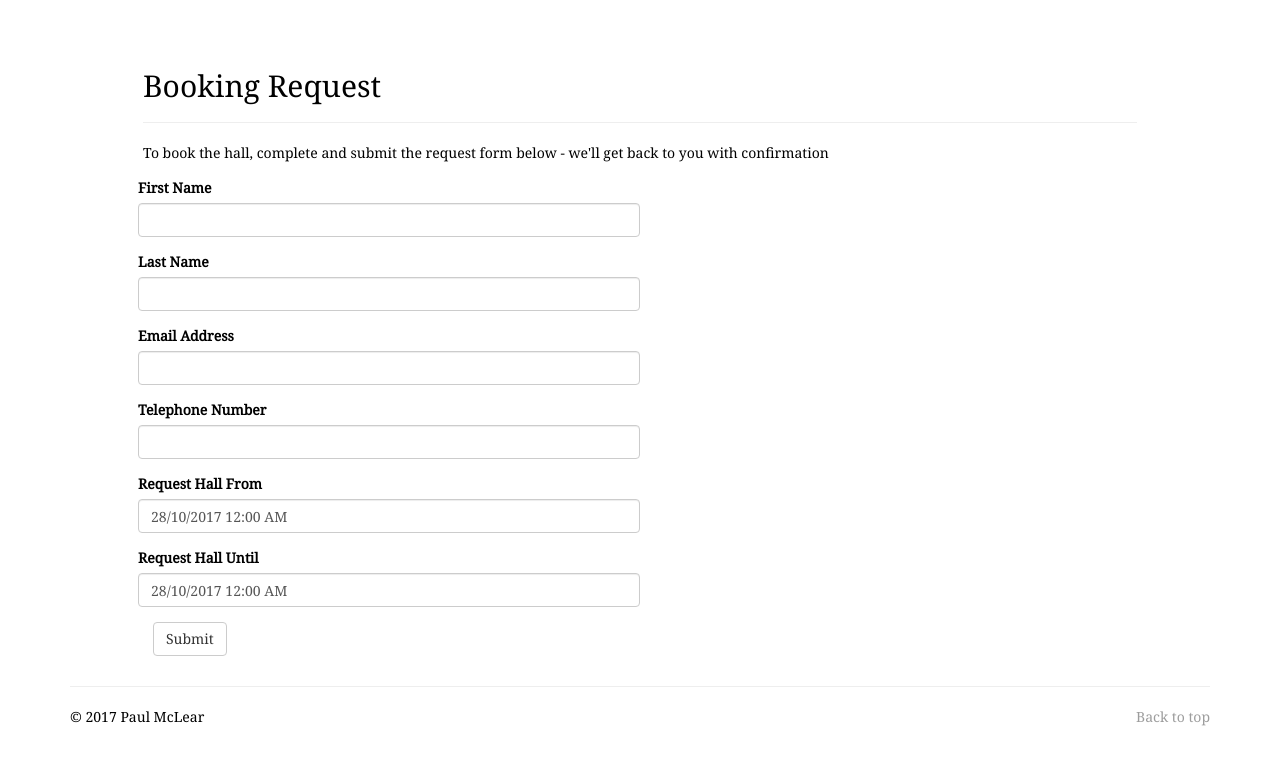
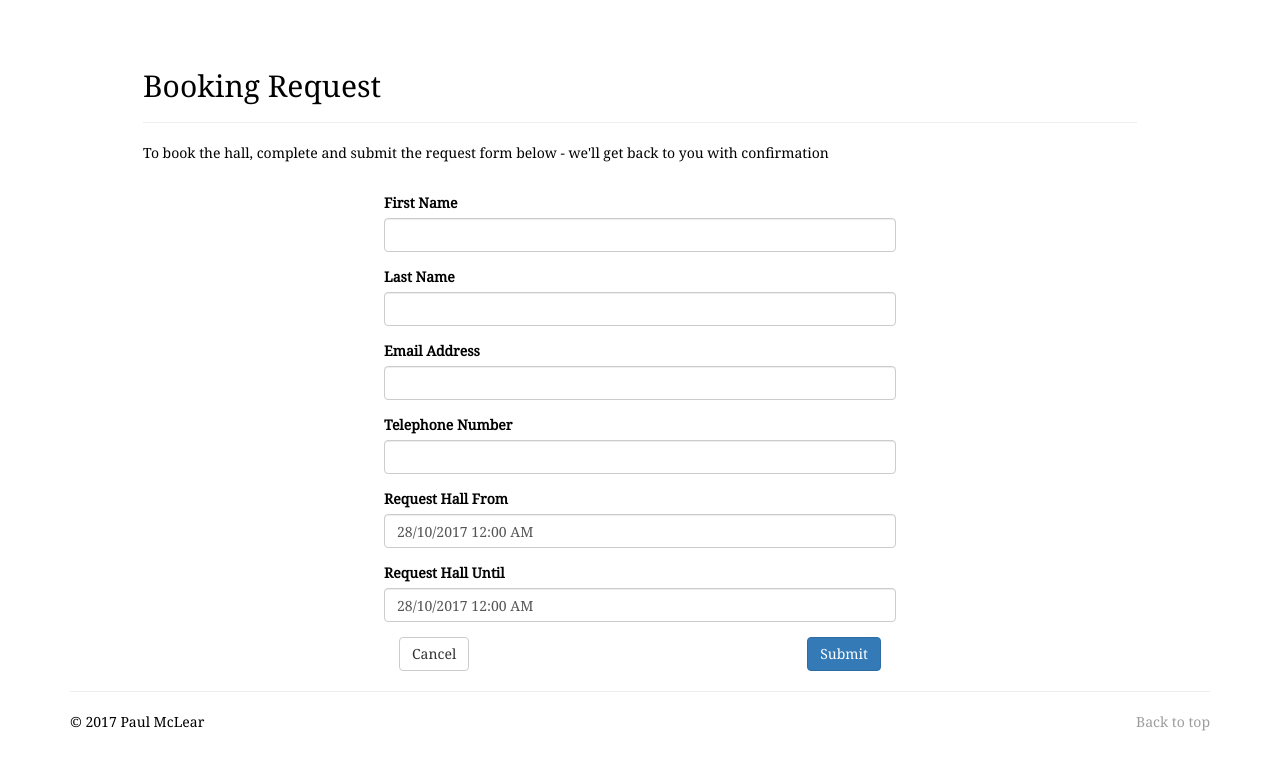
Before and after one commit to pemm8/village-hall, a Flask app: page /booking/form in a window 1280 px wide. Shown: the part 71-853 px from the top of the page. Before the commit the page ends 797 px from the top, so only its background shows below. Run offline with Flask 2, Linux system fonts and the light colour scheme; parts of the project's set-up code (start-up, migrations or seed data) failed here and were passed over; some libraries are stand-ins or nearby versions; some web fonts are replaced.

Commit message:
Booking Confirmation Added | Production Email Setup.

```diff
--- a/app/booking/__init__.py
+++ b/app/booking/__init__.py
@@ -32,5 +32,15 @@ def form():
 		rq.allocate_receipt()
 		db.session.add(rq)
 		db.session.commit()
-		flash('Thank you, your booking request has been sent', 'success')
+		# flash('Thank you, your booking request has been sent', 'success')
+		return redirect(url_for('booking.track', booking_ref=rq.receipt))
 	return render_template('booking/form.html',form=form)
+
+@booking.route('/track/<booking_ref>')
+def track(booking_ref):
+	b = RequestBooking.query.filter_by(receipt=booking_ref).first_or_404()
+	cl = b.requestor
+	if b:
+		return render_template('booking/confirmation.html', booking=b, client=cl)
+	else:
+		return "<h1>That booking doesn't exist</h1>"
--- a/app/static/css/custom.css
+++ b/app/static/css/custom.css
@@ -1,12 +1,5 @@
-.custom-form-group {
-	margin: 5px;
-	padding: 5px;
-}
-.custom-form-half {
+.custom-form-half-group {
 	width: 50%;
-}
-.panel-heading {
-	font-weight: bold;
 }
 h3 {
 	font-style: italic;
--- a/app/templates/booking/form.html
+++ b/app/templates/booking/form.html
@@ -8,7 +8,7 @@
 
   <h2 id="page-header">Booking Request</h2><hr>
 
-  <p>To book the hall, complete and submit the request form below - we'll get back to you with confirmation</p>
+  <p>To book the hall, complete and submit the request form below - we'll get back to you with confirmation</p><br />
 
 	{% for category, message in get_flashed_messages(with_categories=true) %}
 	<div class="alert alert-{{ category }} alert-dismissable">
@@ -19,23 +19,32 @@
 
   {% from "_formhelpers.html" import render_field %}
 
-	<form method="POST" action="" role="form" class="custom-form-group form-group form-horizontal">
+  <div class="row">
 
-      {{ form.hidden_tag() }}
+    <div class="col-md-6 col-md-offset-3">
 
-      {{ render_field(form.first_name, class='form-control custom-form-half') }}
-      {{ render_field(form.last_name, class='form-control custom-form-half') }}
-      {{ render_field(form.email, class='form-control custom-form-half') }}
-      {{ render_field(form.phone, class='form-control custom-form-half') }}
+    	<form method="POST" action="" role="form" class="form-horizontal">
 
-      {{ render_field(form.dateStart, class='form-control custom-form-half requestDate', type='datetime', id='startDate') }}
-      {{ render_field(form.dateEnd, class='form-control custom-form-half requestDate', type='datetime', id='endDate') }}
+          {{ form.hidden_tag() }}
 
-      <button type="submit" class="btn btn-default">Submit</button>
+          {{ render_field(form.first_name, class='form-control') }}
+          {{ render_field(form.last_name, class='form-control') }}
+          {{ render_field(form.email, class='form-control') }}
+          {{ render_field(form.phone, class='form-control') }}
 
-    </form>
+          {{ render_field(form.dateStart, class='form-control requestDate', type='datetime', id='startDate') }}
+          {{ render_field(form.dateEnd, class='form-control requestDate', type='datetime', id='endDate') }}
 
-</div>
+          <a href="/" class="btn btn-default pull-left"><span class="glyph glyph-tick"></span>Cancel</a>
+          <button type="submit" class="btn btn-default pull-right btn-primary">Submit</button>
+
+        </div>
+
+      </form>
+
+    </div>
+
+  </div>
 
 {% endblock %}
 
--- a/app/templates/contact_email.html
+++ b/app/templates/contact_email.html
@@ -1,6 +1,6 @@
 <h1>'Contact Us' Message Received</h1>
-<h3>The following message has been received:</h3>
-<table border=1>
+<h3>The following message has been received from the Web Contact Form:</h3>
+<table class="table">
     <tr valign="top">
         <td>Name</td>
         <td>{{ name }}</td>
@@ -15,5 +15,3 @@
         <td>{{ message }}</td>
     </tr>
 </table>
-<p>Regards,</p>
-<p>Gumley Village Hall Admin</p>
--- a/app/templates/contact_email.txt
+++ b/app/templates/contact_email.txt
@@ -6,6 +6,3 @@ Name: {{ name }}
 Email: {{ email }}
 Phone: {{ phone }}
 Message: {{ message }}
-
-Regards,
-Gumley Village Hall Admin
--- a/app/templates/contact_receipt_email.html
+++ b/app/templates/contact_receipt_email.html
@@ -1,4 +1,4 @@
 <h1>Thank you for your message!</h1>
 <p>We'll be in touch shortly.</p>
 <p>Regards,</p>
-<p>Gumley Village Hall Admin</p>
+<p>Gumley Village Hall</p>
--- a/app/templates/contact_receipt_email.txt
+++ b/app/templates/contact_receipt_email.txt
@@ -1,4 +1,4 @@
 Thank you for your message!
 We'll be in touch shortly.
 Regards,
-Gumley Village Hall Admin
+Gumley Village Hall
--- a/app/views.py
+++ b/app/views.py
@@ -3,7 +3,7 @@ from flask import render_template, flash, redirect, session, url_for, request, g
 from flask_admin.contrib import sqla
 from flask_admin.contrib.sqla import filters, ModelView
 from flask_admin.contrib.fileadmin import FileAdmin
-from datetime import datetime
+import datetime
 from markdown import markdown
 from markdown.extensions.codehilite import CodeHiliteExtension
 from markdown.extensions.extra import ExtraExtension
@@ -15,6 +15,17 @@ from app import app, db, admin
 from models import User, Role, ContactMessage, Event, GalleryImage
 from emails import *
 from booking.models import RequestBooking, Client
+
+def get_months(number):
+    months = []
+    now = datetime.datetime.utcnow()
+    start = now.month
+    year = now.year
+    for n in range(start, start + number):
+        if n > 12:
+            n -= 12
+        months.append((datetime.date(year, n, 1).strftime('%b %Y'), datetime.date(year, n, 1).strftime('%m%y')))
+    return months
 
 @app.before_request
 def before_request():
@@ -29,27 +40,22 @@ def index():
 @login_required
 def event_drafts():
     events = Event.query.filter_by(published=False).order_by(Event.date).all()
-    months = [('May 2017','0517'),
-                ('Jun 2017','0617'),
-                ('Jul 2017','0717'),
-                ('Aug 2017','0817'),
-                ('Sep 2017','0917'),
-                ('Oct 2017','1017'),
-                ('Nov 2017','1117'),
-                ('Dec 2017','1217')]
+    months = get_months(6)
+    # months = [('May 2017','0517'),
+                # ('Jun 2017','0617'),
+                # ('Jul 2017','0717'),
+                # ('Aug 2017','0817'),
+                # ('Sep 2017','0917'),
+                # ('Oct 2017','1017'),
+                # ('Nov 2017','1117'),
+                # ('Dec 2017','1217')]
     return render_template('events.html',events=events, months=months,title='Draft Events')
 
 @app.route('/events')
 def events():
-    events = Event.query.filter_by(published=True).order_by(Event.date).all()
-    months = [('May 2017','0517'),
-                ('Jun 2017','0617'),
-                ('Jul 2017','0717'),
-                ('Aug 2017','0817'),
-                ('Sep 2017','0917'),
-                ('Oct 2017','1017'),
-                ('Nov 2017','1117'),
-                ('Dec 2017','1217')]
+    now = datetime.datetime.utcnow()
+    events = Event.query.filter_by(published=True).filter(Event.date>now).order_by(Event.date).all()
+    months = get_months(6)
     return render_template('events.html',events=events,months=months)
 
 def create_or_edit_event(event, template):
```
Also changed, not shown: app/templates/booking/confirmation.html (+51 -0 lines), app/templates/booking/index.html (+3 -8 lines).
